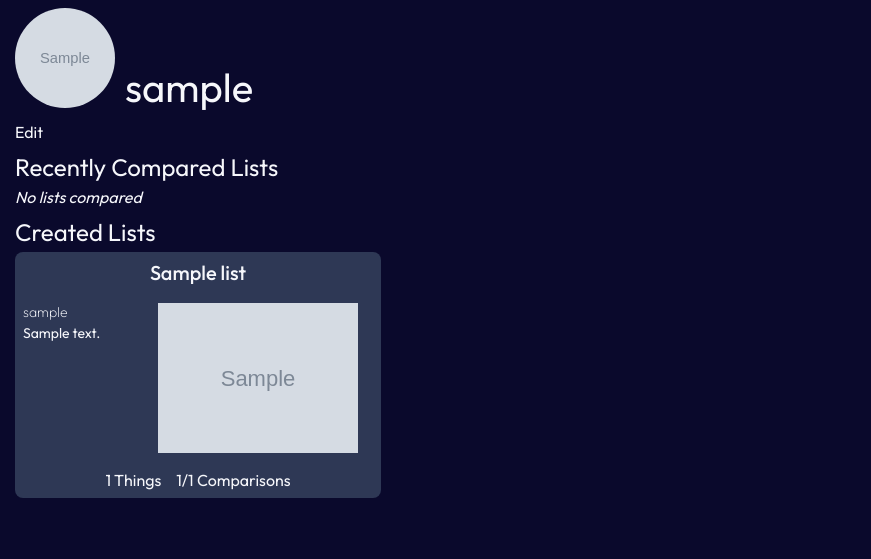
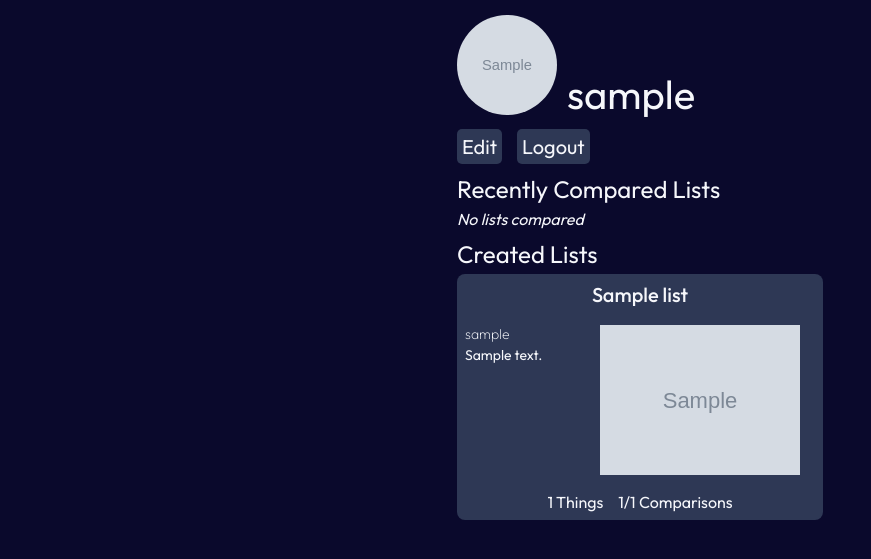
Before and after one commit to AidanSzilagyi/comparison-site, a Django app: a page that uses createList/templates/createList/profile.html in a window 1280 px wide. Shown: the part 50-609 px from the top of the page, without its empty margins (0-871 px from the left). Run offline with Django 5.2, Linux system fonts and the light colour scheme; tables that the repository leaves empty hold one stand-in row (values such as "Sample post"); grey boxes marked "Sample" are stand-in pictures.

Commit message:
adjusted grid, added logout button

```diff
--- a/createList/templates/createList/profile.html
+++ b/createList/templates/createList/profile.html
@@ -5,22 +5,19 @@ html {
     background-color: rgb(0, 0, 56);
 }
 .main-container {
-    margin: 8px 15px 0px 15px;
+    margin: 15px 15px 0px 15px;
     display: flex;
     flex-direction: column;
     gap: 10px;
 
-     --preview-width-min: 300px; /* 260 - 300 */
-    --preview-width-max: 350px;
-    --preview-height: 200px;
-    --grid-gap: 10px;
+    --list-card-width: 366px;
+    --grid-gap: 15px;
 }
 .list-grid {
     display: grid;
     gap: 15px;
-    width: calc(100vw - 30px);
     grid-template-columns: repeat(auto-fit, 366px);
-    max-width: calc(4 * 366px + 3 * 15px);
+    max-width: min(calc(100vw - 30px), calc(4 * 366px + 3 * 15px));
     justify-items: start;
     grid-auto-flow: row;
 }
@@ -40,6 +37,17 @@ html {
 .profile-name {
     font-size: 40px;
 }
+.profile-buttons-container {
+    display: flex;
+    gap: 15px;
+}
+.profile-button {
+    border-radius: 5px;
+    background-color: var(--secondary);
+    padding: 5px 5px;
+    font-size: 20px;
+}
+
 .recently-compared-lists {
 
 }
@@ -63,11 +71,18 @@ html {
             {{profile.username}}
         </div>
     </div>
-    <a href="{% url 'edit_profile' %}">
-        <div class="header-edit-profile-button">
-            Edit
-        </div>
-    </a>
+    <div class="profile-buttons-container">
+        <a href="{% url 'edit_profile' %}">
+            <div class="profile-button">
+                Edit
+            </div>
+        </a>
+        <a href="{% url 'start_logout' %}">
+            <div class="profile-button">
+                Logout
+            </div>
+        </a>
+    </div>
     <div class="recently-compared-lists">
         <div class="section-heading">
             Recently Compared Lists
--- a/createList/urls.py
+++ b/createList/urls.py
@@ -12,6 +12,7 @@ urlpatterns = [
     path("<slug:slug>/complete-comparison/", views.complete_comparison, name="complete_comparison"),
     path("<slug:slug>/edit/", views.list_edit, name="list_edit"),
     path("start-login/", views.start_login, name="start-login"),
+    path("start-logout/", views.start_logout, name="start_logout"),
     path("all-lists/", views.all_lists, name="all_lists"),
     path("create-profile/", views.create_profile, name="create_profile"),
     path("profile-check/", views.profile_check, name="profile_check"),
--- a/createList/views.py
+++ b/createList/views.py
@@ -32,7 +32,7 @@ def start_login(request):
     return redirect('social:begin', backend='google-oauth2')
 
 @login_required
-def logout_button(request):
+def start_logout(request):
     logout(request)
     return redirect('home')
 
```
